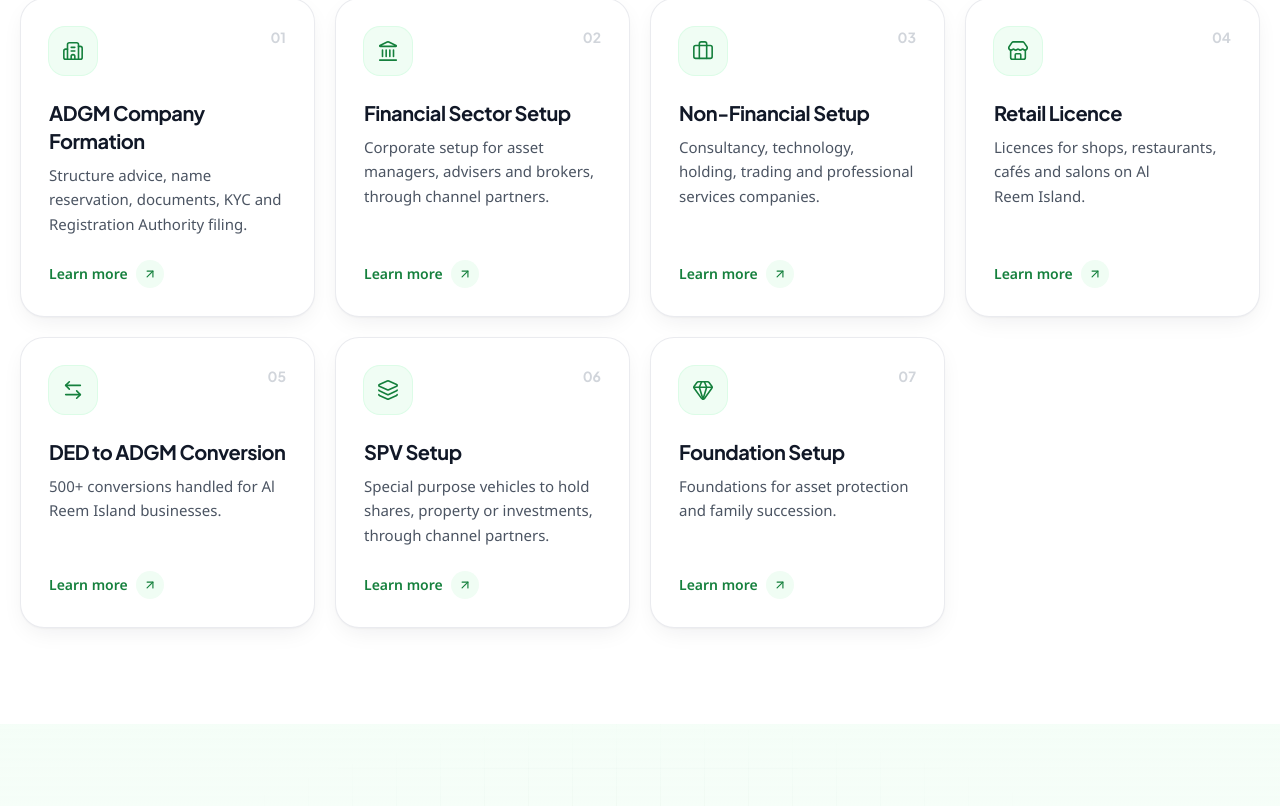
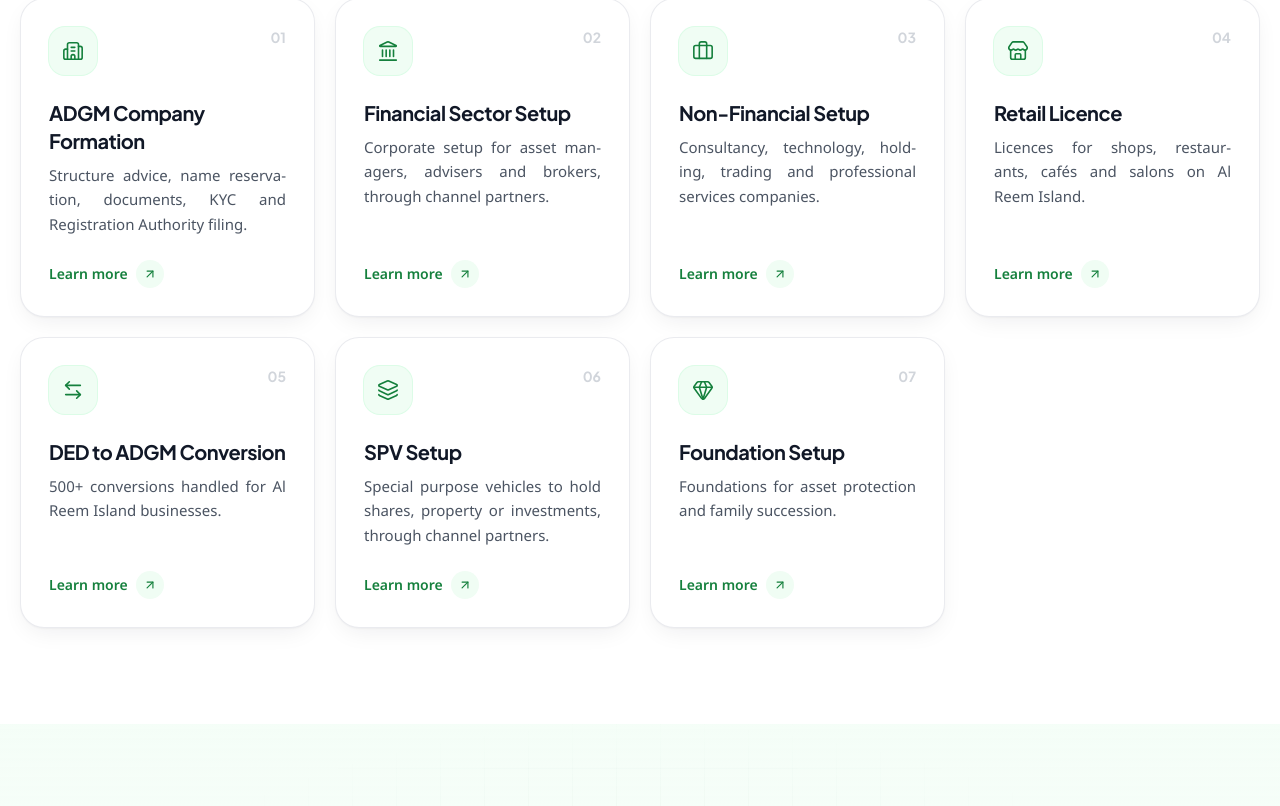
Before and after one commit to bayana-dev/bayana-website, a React (Vite) app: page / in a window 1280 px wide. Shown: the part 1414-2220 px from the top of the page. Built offline with nearby package versions, Linux system fonts and the light colour scheme; no server answers.

Commit message:
Update ServiceCard.jsx

```diff
--- a/src/components/ServiceCard.jsx
+++ b/src/components/ServiceCard.jsx
@@ -20,7 +20,7 @@ export default function ServiceCard({ slug, index = 0, number }) {
         {number && <span className="font-display text-sm font-bold text-gray-300 transition group-hover:text-brand-300">{String(number).padStart(2, '0')}</span>}
       </div>
       <h3 className="relative mb-2 text-lg transition group-hover:text-brand-800 md:text-xl">{s.short}</h3>
-      <p className="relative mb-6 flex-1 text-[15px] leading-relaxed text-body/90">{s.cardText}</p>
+           <p className="relative mb-6 flex-1 text-justify text-[15px] leading-relaxed text-body/90 [hyphens:auto]">{s.cardText}</p>
       <span className="relative inline-flex items-center gap-2 text-sm font-semibold text-brand-700">
         Learn more
         <span className="flex h-7 w-7 items-center justify-center rounded-full bg-brand-50 transition duration-300 group-hover:translate-x-1 group-hover:bg-brand-600 group-hover:text-white">
```
